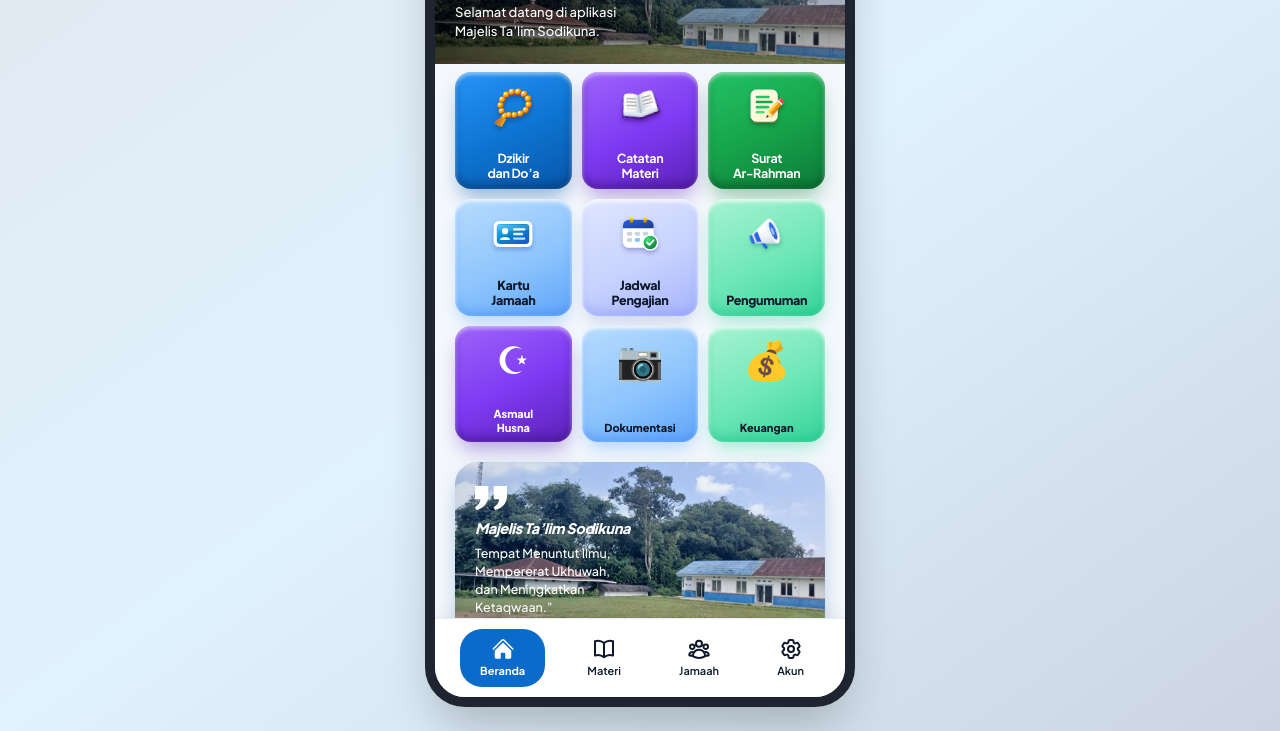
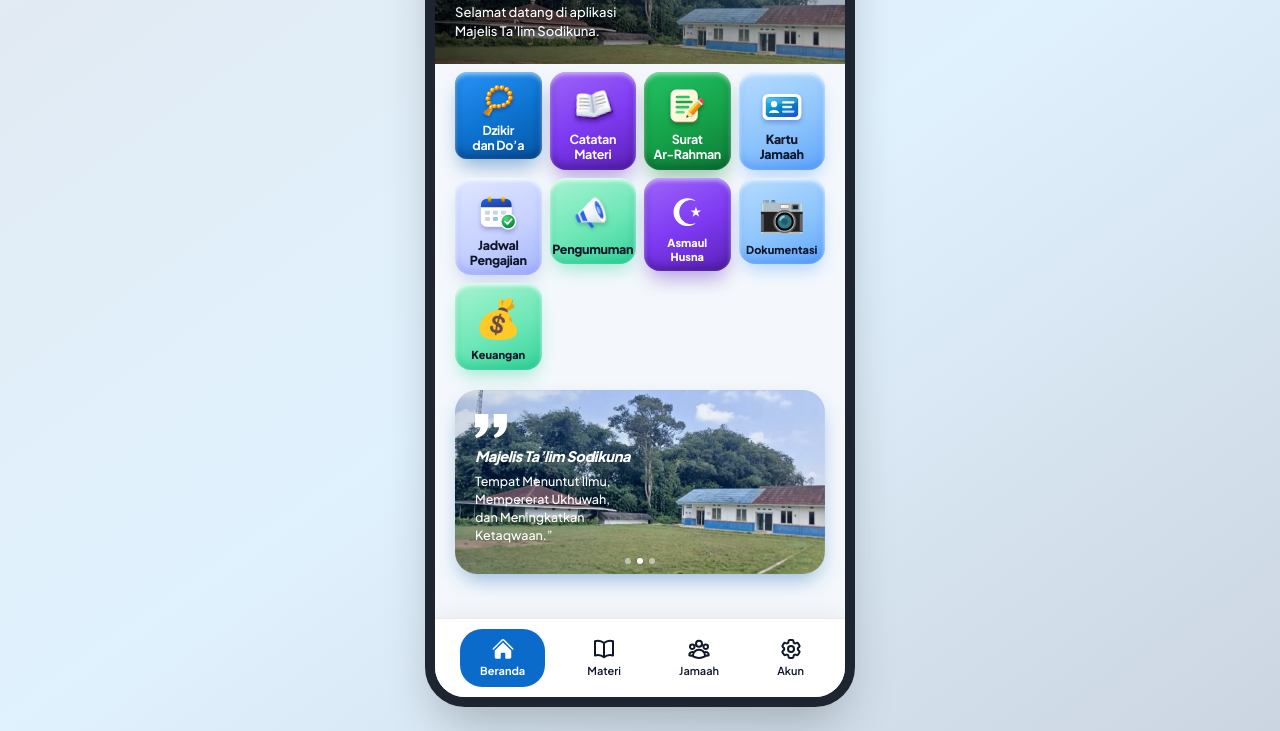
Before and after one commit to sodiku150215-commits/Mt-sodikuna, a plain HTML site: page index.html in a window 1280 px wide. Shown: the part 177-908 px from the top of the page. Drawn offline with nearby package versions, Linux system fonts and the light colour scheme.

Commit message:
Compact menu cards into four-column layout

```diff
--- a/index.html
+++ b/index.html
@@ -177,14 +177,14 @@
 
         <!-- Compact 3x3 Feature Menu Grid -->
         <div class="px-5 pt-2">
-          <div class="grid grid-cols-3 gap-2.5">
+          <div class="grid grid-cols-4 gap-2">
 
             <!-- Card 1: Dzikir dan Do'a (Glossy Blue + 3D Tilted Oval Amber Tasbih with Specular Beads) -->
             <button
               onclick="openFeature('dzikir')"
-              class="menu-btn card-3d-blue rounded-[16px] p-2 flex flex-col items-center justify-between aspect-[1/1] text-white cursor-pointer"
+              class="menu-btn card-3d-blue rounded-[12px] p-1.5 flex flex-col items-center justify-between aspect-[1/1] text-white cursor-pointer"
             >
-              <div class="w-[50px] h-[50px] flex items-center justify-center mt-0.5">
+              <div class="w-[40px] h-[40px] flex items-center justify-center mt-0.5">
                 <svg viewBox="0 0 88 88" class="w-full h-full">
                   <defs>
                     <radialGradient id="bead3D" cx="32%" cy="28%" r="68%">
```
